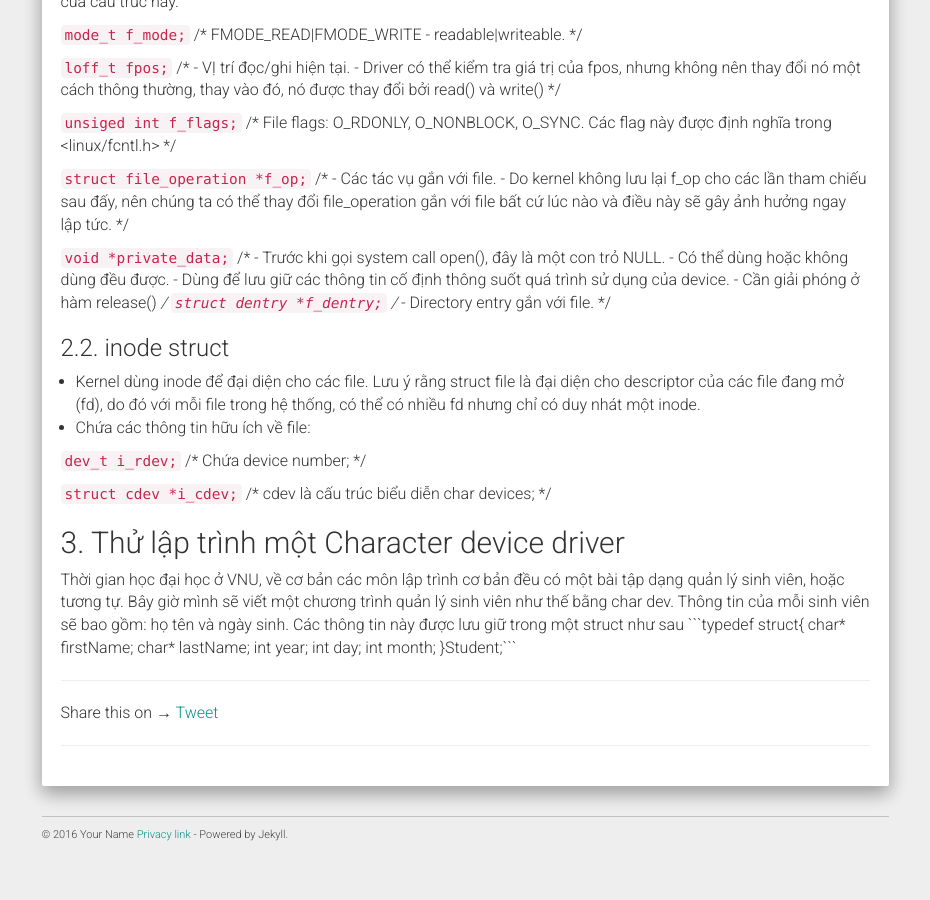
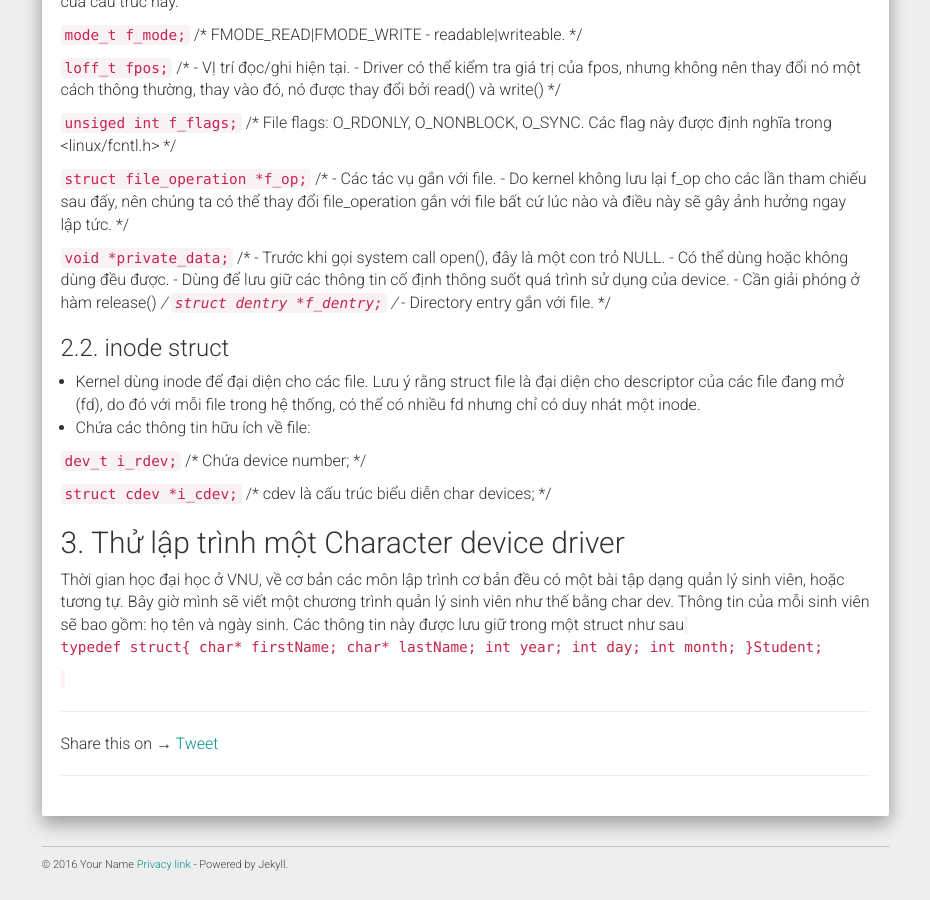
Before and after one commit to ita93/ita93.github.io, a Jekyll site: the page built from _posts/2017-12-18-character-device.md, in a window 1280 px wide and 900 px high, scrolled down 3721 px. Shown: the whole window, without its empty margins (321-1251 px from the left). Built offline with Jekyll 4.4.1, drawn with Linux system fonts in a browser that asks for light colours; nearby versions of some CDN libraries; our own code applies the rules of GitHub Pages for plain Markdown files; comment, search, counter and statistics services are not loaded; before the commit the page ends 4591 px from its top, so only the background shows below that.

Commit message:
aaaaaaaaaaaa

````diff
--- a/_posts/2017-12-18-character-device.md
+++ b/_posts/2017-12-18-character-device.md
@@ -277,11 +277,12 @@ File struct đại diện cho một open file (file đang mở). (mọi open fil
 <div>
 Thời gian học đại học ở VNU, về cơ bản các môn lập trình cơ bản đều có một bài tập dạng quản lý sinh viên, hoặc tương tự.
 Bây giờ mình sẽ viết một chương trình quản lý sinh viên như thế bằng char dev. Thông tin của mỗi sinh viên sẽ bao gồm: họ tên và ngày sinh. Các thông tin này được lưu giữ trong một struct như sau
-```typedef struct{
+	<code><p>
+	typedef struct{
 		char* firstName;
 		char* lastName;
 		int year;
 		int day;
 		int month;
-	}Student;```
+	}Student;</p></code>
 </div>
````
